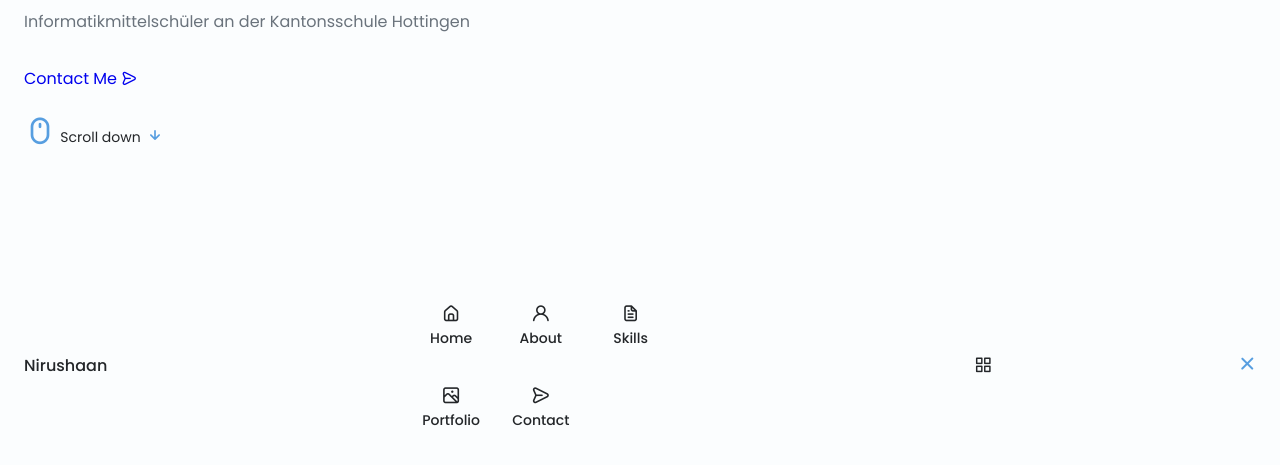
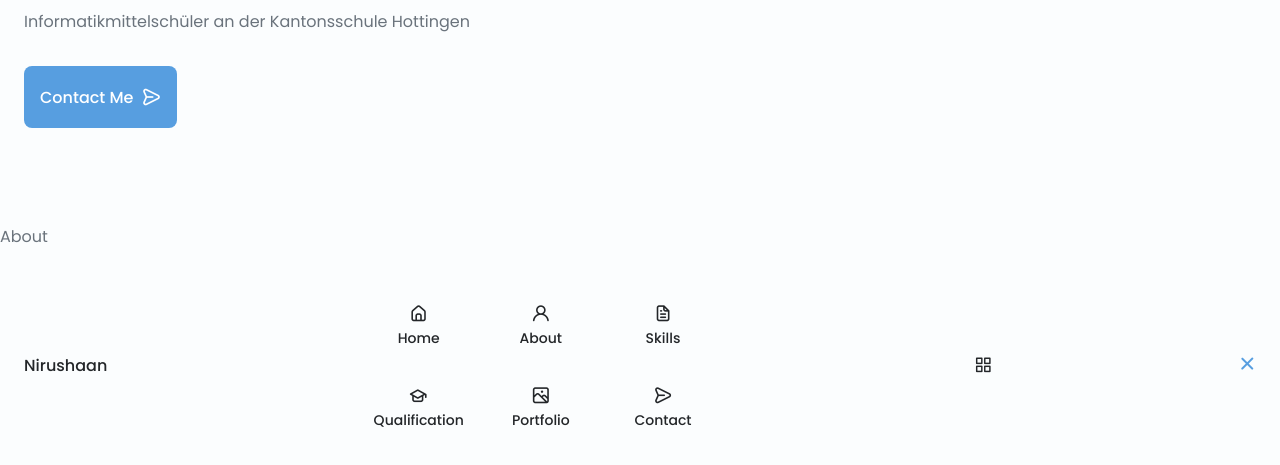
Before and after one commit to Nirushaan/Portfolio, a website built with Parcel: page index.html in a window 1280 px wide. Shown: the part 411-876 px from the top of the page. Built offline with nearby package versions, Linux system fonts and the light colour scheme.

Commit message:
Implement home css design

```diff
--- a/css/style.css
+++ b/css/style.css
@@ -295,7 +295,7 @@ img{
 }
 
 .home_scroll{
-  /* display: none;  */
+  display: none;
 }
 
 .home__scroll-button{
@@ -322,7 +322,29 @@ img{
   font-size: 1.25rem;
 }
 /*==================== BUTTONS ====================*/
+.button{
+  display: inline-block;
+  background-color: var(--first-color);
+  color: #FFF;
+  padding: 1rem;
+  border-radius: .5rem;
+  font-weight: var(--font-medium);
+}
 
+.button:hover{
+  background-color: var(--first-color-alt);
+}
+
+.button__icon{
+  font-size: 1.25rem;
+  margin-left: var(--mb-0-5);
+  transition: .3s;
+}
+
+.button--flex{
+  display: inline-flex;
+  align-items: center;
+}
 
 /*==================== ABOUT ====================*/
 
--- a/index.html
+++ b/index.html
@@ -38,6 +38,11 @@
             <li class="nav__item">
               <a href="#skils" class="nav__link">
                 <i class="uil uil-file-alt nav__icon"></i> Skills
+              </a>
+            </li>
+            <li class="nav__item">
+              <a href="#qualification" class="nav__link">
+                <i class="uil uil-graduation-cap nav__icon"></i> Qualification
               </a>
             </li>
             <li class="nav__item">
@@ -123,7 +128,7 @@
 
       <!--==================== ABOUT ====================-->
       <section class="about section" id="about">
-
+        About
 
       </section>
 
```
